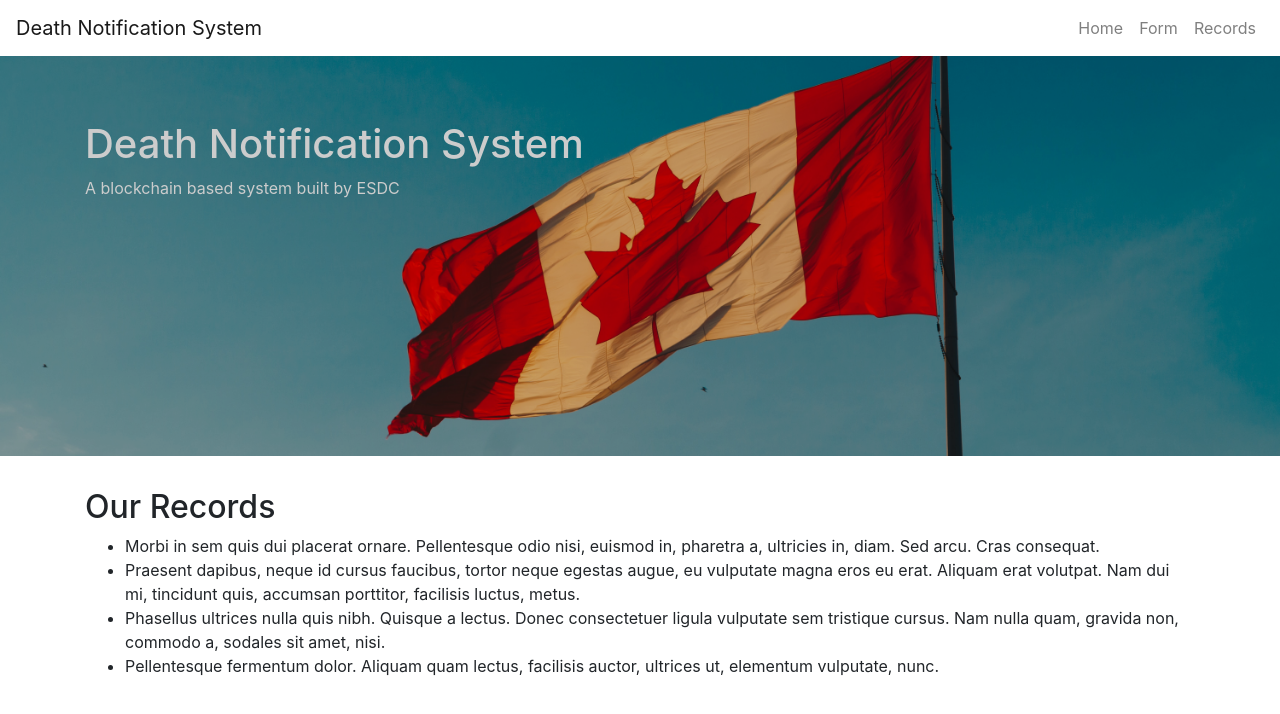
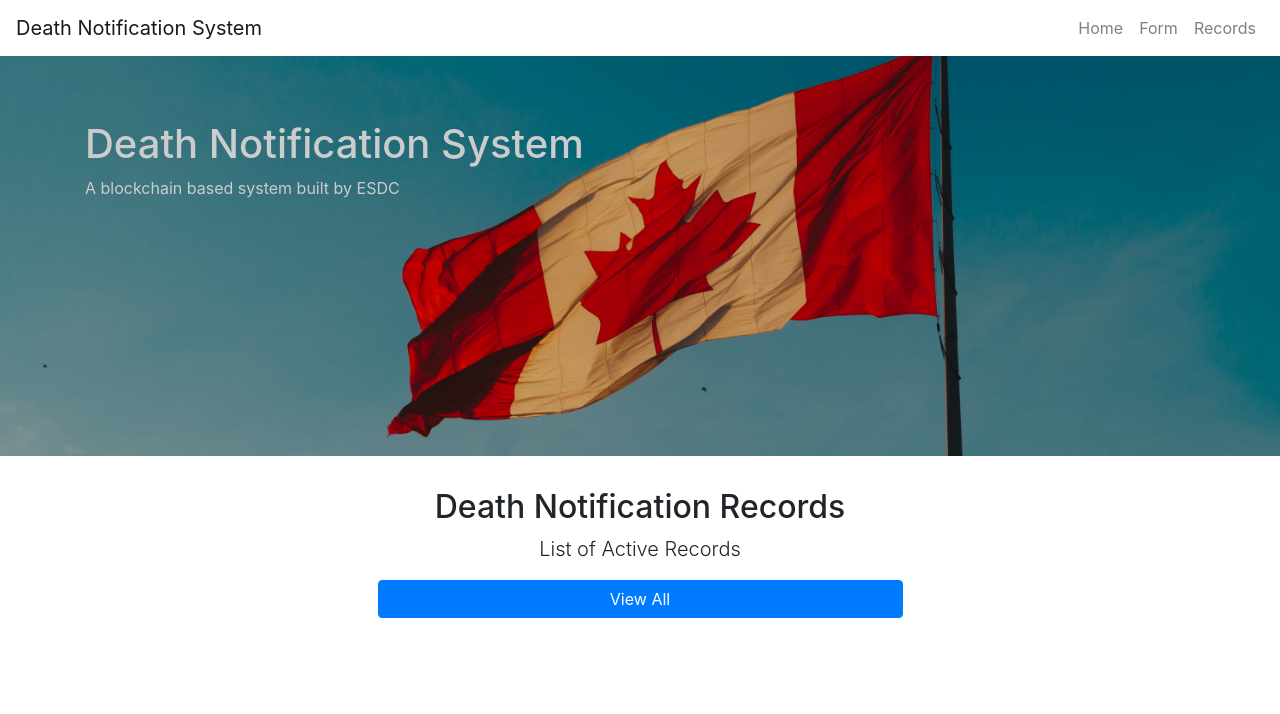
Before and after one commit to sara-sabr/poc-blockchain-example-client, a React (Create React App) app: page /records in a window 1280 px wide. Shown: the top 714 px of the page. Built offline with nearby package versions, Linux system fonts and the light colour scheme.

Commit message:
Added records

```diff
--- a/src/Form.js
+++ b/src/Form.js
@@ -1,7 +1,7 @@
 import React from 'react'
 import { Input } from './components/Input';
 import { Container, Row, Col, Image } from 'react-bootstrap';
-import leaf from '../src/assets/leaf.jpg';
+
 
 export const Form = () => (
         <Container fluid>
--- a/src/Records.js
+++ b/src/Records.js
@@ -1,13 +1,14 @@
-import React from 'react'
+import React from 'react';
+import { ItemList } from './components/ItemList';
+import { Container, Row, Col} from 'react-bootstrap';
+
 
 export const Records = () => (
-        <div>
-        <h2>Our Records</h2>
-            <ul>
-   <li>Morbi in sem quis dui placerat ornare. Pellentesque odio nisi, euismod in, pharetra a, ultricies in, diam. Sed arcu. Cras consequat.</li>
-   <li>Praesent dapibus, neque id cursus faucibus, tortor neque egestas augue, eu vulputate magna eros eu erat. Aliquam erat volutpat. Nam dui mi, tincidunt quis, accumsan porttitor, facilisis luctus, metus.</li>
-   <li>Phasellus ultrices nulla quis nibh. Quisque a lectus. Donec consectetuer ligula vulputate sem tristique cursus. Nam nulla quam, gravida non, commodo a, sodales sit amet, nisi.</li>
-   <li>Pellentesque fermentum dolor. Aliquam quam lectus, facilisis auctor, ultrices ut, elementum vulputate, nunc.</li>
-        </ul>
-        </div>
+<Container fluid>
+        <h2 class="text-center">Death Notification Records</h2>
+        <p class="lead text-center"> List of Active Records</p>
+            <Row>
+            <Col md={{ span: 6, offset: 3 }}><ItemList/></Col>
+            </Row>
+        </Container>
     )
--- a/src/components/Input.js
+++ b/src/components/Input.js
@@ -98,7 +98,7 @@ const Styles = styled.div`
         </Form.Group>
             <Form.Group controlId="formGridAddress1">
                     <Form.Label componentClass={FormLabel}>Deceased SIN</Form.Label>
-                        <FormControl type="name" value={sin} onChange={e => this.handleInput(e, "sin") } placeholder="000-000-00"/>
+                        <FormControl type="name" value={sin} onChange={e => this.handleInput(e, "sin") } placeholder="000-000-000"/>
             </Form.Group>
             <Form.Group>
                     <Form.Label componentClass={FormLabel} for="formControlsFile">Death Certificate</Form.Label>
--- /dev/null
+++ b/src/components/ItemList.js
@@ -0,0 +1,51 @@
+import React, {Component} from 'react';
+import { Button, ListGroup } from 'react-bootstrap';
+import styled from 'styled-components';
+
+const myData =
+  [{"Key":"400784288", "Record":{"first":"John","last":"Smith","dod":"2014-02-10"}},
+{"Key":"529875945", "Record":{"first":"Luke","last":"Skywalker","dod":"2016-07-19"}},
+{"Key":"950255588", "Record":{"first":"Han","last":"Solo","dod":"2018-05-01"}},
+{"Key":"815657212", "Record":{"first":"Tony","last":"Stark","dod":"2019-11-17"}},
+{"Key":"251586744", "Record":{"first":"Steve","last":"Rogers","dod":"2019-01-30"}}];
+
+
+const Styles = styled.div`
+
+.listItems {
+      maxWidth: 400;
+      margin: '0 auto 10px';
+      }
+    `;
+
+export class ItemList extends Component {
+
+    constructor(){
+        super();
+
+        this.state = {'data': []}
+        this.handleClick = this.handleClick.bind(this);
+      }
+
+      handleClick(){
+        this.setState(state => ({
+          'data': myData
+        }));
+      }
+
+      render() {
+
+      return (
+        <Styles>
+          {this.state.data.map((post, index) => {
+              return <ListGroup className="listItems">
+                <ListGroup.Item header={post.Key}>
+                  <p>Name: {post.Record.first}  {post.Record.last}</p> <p>Date of Death: {post.Record.dod}</p>
+                </ListGroup.Item>
+              </ListGroup>
+            })}
+              <Button onClick={this.handleClick} className="getData" bsStyle="primary" bsSize="large" block> View All </Button>
+        </Styles>
+      )
+     }
+}
```
